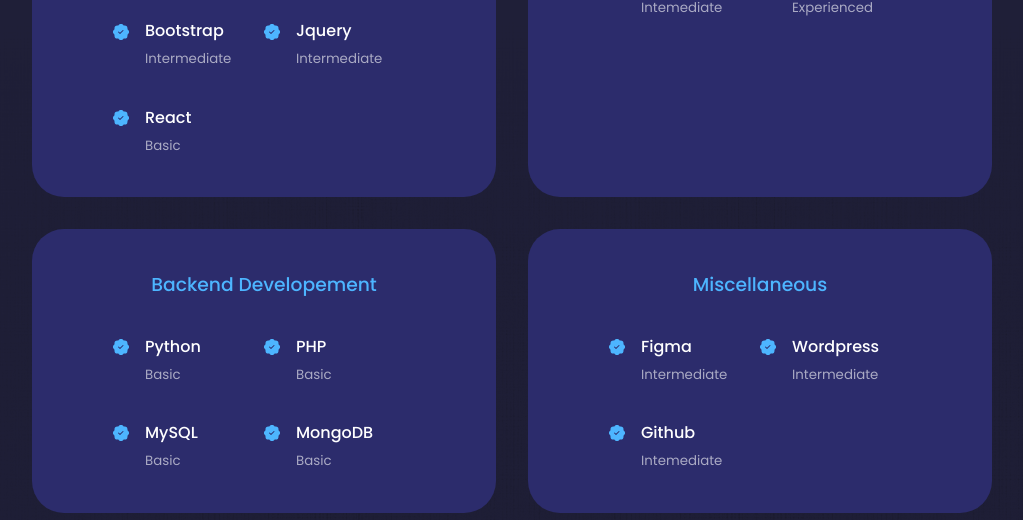
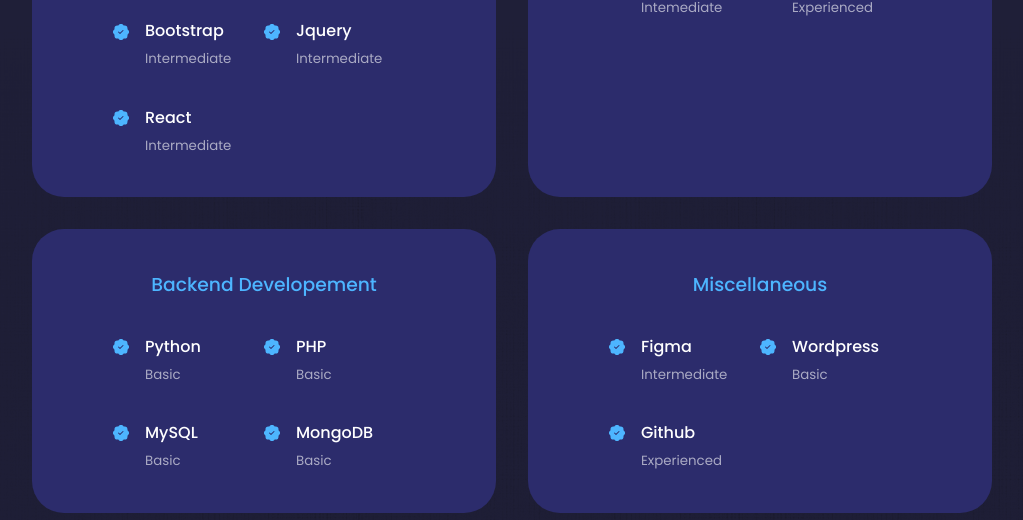
Before and after one commit to bilalkhan13/my_portfolio, a React (Create React App) app: page / in a window 1280 px wide. Shown: the part 2073-2593 px from the top of the page, without its empty margins (128-1151 px from the left). Built offline with nearby package versions, Linux system fonts and the light colour scheme.

Commit message:
Experienced updated

```diff
--- a/package.json
+++ b/package.json
@@ -16,7 +16,7 @@
   },
   "scripts": {
     "start": "react-scripts start",
-    "build": "npm build",
+    "build": "react-scripts build",
     "test": "react-scripts test",
     "eject": "react-scripts eject"
   },
--- a/src/components/experience/Experience.jsx
+++ b/src/components/experience/Experience.jsx
@@ -64,7 +64,7 @@ const Experience = () => {
               <BsPatchCheckFill className="experience__details-icons" />
               <div>
                 <h4>React</h4>
-                <small>Basic</small>
+                <small>Intermediate</small>
               </div>
             </article>
           </div>
@@ -159,7 +159,7 @@ const Experience = () => {
               <BsPatchCheckFill className="experience__details-icons" />
               <div>
                 <h4>Wordpress</h4>
-                <small>Intermediate</small>
+                <small>Basic</small>
               </div>
             </article>
 
@@ -167,7 +167,7 @@ const Experience = () => {
               <BsPatchCheckFill className="experience__details-icons" />
               <div>
                 <h4>Github</h4>
-                <small>Intemediate</small>
+                <small>Experienced</small>
               </div>
             </article>
           </div>
```
